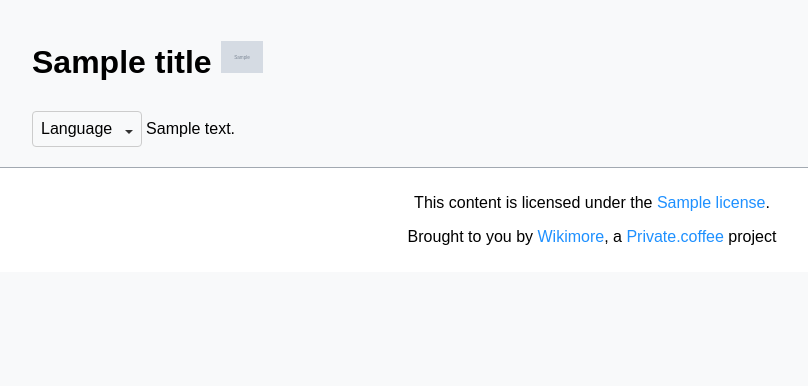
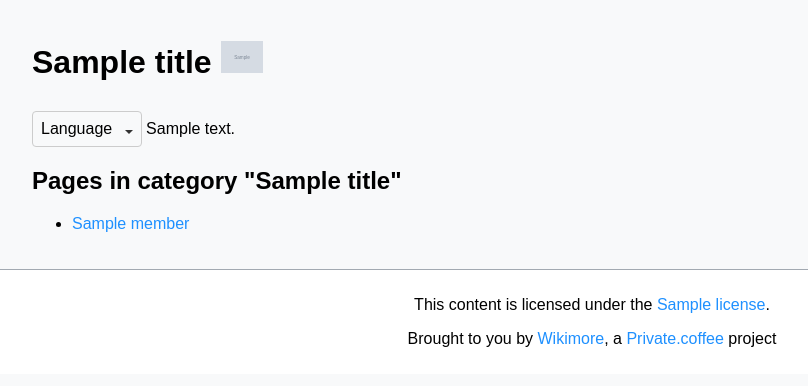
Before and after one commit to PrivateCoffee/wikimore, a Flask app: template src/wikimore/templates/article.html in a window 1280 px wide. Shown: the part 98-484 px from the top of the page, without its empty margins (48-856 px from the left). Run offline with Flask 3, Linux system fonts and the light colour scheme; the template is opened without the code that fills it: most values are stand-ins (such as "Sample title", 1, 10 or a date in 2020); grey boxes marked "Sample" are stand-in pictures; parts of the project's set-up code (start-up, migrations or seed data) failed here and were passed over.

Commit message:
feat: Enhances wiki article info fetching
Refactors to integrate fetching article info, badges, and interwiki links in a single request. Adds support to display category members and improves interwiki link processing by translating links where feasible. Adds error handling for interwiki processing. Updates HTML template to display category members.

Improves performance and reduces external requests, enhancing user navigation and data retrieval efficiency.

Fixes #19.

```diff
--- a/src/wikimore/app.py
+++ b/src/wikimore/app.py
@@ -392,25 +392,55 @@ def wiki_article(
 
     logger.debug(f"Fetching {title} from {base_url}")
 
-    api_request = urllib.request.Request(
-        f"{base_url}/api/rest_v1/page/html/{escape(quote(title.replace(' ', '_')), True).replace('/', '%2F')}",
+    # Check if the article is something we need to handle differently
+    info_api_request = urllib.request.Request(
+        f"{base_url}/w/api.php?action=query&format=json&titles={escape(quote(title.replace(' ', '_')), True)}&prop=info|pageprops|categoryinfo|langlinks&lllimit=500",
         headers=HEADERS,
     )
 
-    logger.debug(f"Request URL: {api_request.full_url}")
-
-    # Use the MediaWiki API to fetch any badges for the article
-    api_request_badges = urllib.request.Request(
-        f"{base_url}/w/api.php?action=query&format=json&titles={escape(quote(title.replace(' ', '_')), True)}&prop=pageprops",
-        headers=HEADERS,
-    )
-
+    category_members = []
+    interwiki = []
     badges = []
 
-    with urllib.request.urlopen(api_request_badges) as response:
-        logger.debug(f"Tried to fetch badges from {api_request_badges.full_url}")
+    with urllib.request.urlopen(info_api_request) as response:
+        logger.debug(
+            f"Tried to fetch info for {title} from {info_api_request.full_url}"
+        )
         data = json.loads(response.read().decode())
         page = data["query"]["pages"].popitem()[1]
+
+        langlinks = page.get("langlinks", [])
+
+        logger.debug(f"Original Interwiki links for {title}: {langlinks}")
+
+        # Get interwiki links and translate them to internal links where possible
+        for link in langlinks:
+            try:
+                interwiki_lang = link["lang"]
+                interwiki_title = link["*"]
+
+                logger.debug(
+                    f"Generating interwiki link for: {interwiki_lang}.{project}/{interwiki_title}"
+                )
+
+                interwiki_url = url_for(
+                    "wiki_article",
+                    project=project,
+                    lang=interwiki_lang,
+                    title=interwiki_title,
+                )
+                link["url"] = interwiki_url
+
+                link["langname"] = app.languages[interwiki_lang]["name"]
+
+                interwiki.append(link)
+
+            except KeyError as e:
+                logger.error(
+                    f"Error processing interwiki link for title {title} in language {lang}: {e}"
+                )
+
+        # Get badges (e.g. "Good Article", "Featured Article")
         props = page.get("pageprops", {})
 
         for prop in props:
@@ -418,6 +448,7 @@ def wiki_article(
                 try:
                     badge_id = prop.replace("wikibase-badge-", "")
 
+                    # Fetch the badge data from Wikidata
                     badge_request = urllib.request.Request(
                         f"https://www.wikidata.org/w/api.php?action=wbgetentities&format=json&ids={badge_id}&languages={lang}",
                         headers=HEADERS,
@@ -449,51 +480,57 @@ def wiki_article(
                 except Exception as e:
                     logger.error(f"Error fetching badge {prop}: {e}")
 
-    # Use the MediaWiki API to fetch interwiki links
-    api_request_interwiki = urllib.request.Request(
-        f"{base_url}/w/api.php?action=query&format=json&titles={escape(quote(title.replace(' ', '_')), True)}&prop=langlinks&lllimit=500",
+        # If the article is a category, fetch the category members
+        if "categoryinfo" in page:
+            category_api_url = f"{base_url}/w/api.php?action=query&format=json&list=categorymembers&cmtitle={escape(quote(title.replace(' ', '_')), True)}&cmlimit=500"
+
+            category_api_request = urllib.request.Request(
+                category_api_url,
+                headers=HEADERS,
+            )
+
+            all_members = []
+
+            with urllib.request.urlopen(category_api_request) as category_api_response:
+                logger.debug(
+                    f"Tried to fetch category members for {title} from {category_api_request.full_url}"
+                )
+                data = json.loads(category_api_response.read().decode())
+                category_members = data["query"]["categorymembers"]
+                all_members += category_members
+
+                if "continue" in data:
+                    continue_params = f"&cmcontinue={data['continue']['cmcontinue']}"
+                    category_api_request = urllib.request.Request(
+                        category_api_url + continue_params,
+                        headers=HEADERS,
+                    )
+
+                    with urllib.request.urlopen(
+                        category_api_request
+                    ) as category_api_response:
+                        data = json.loads(category_api_response.read().decode())
+                        all_members += data["query"]["categorymembers"]
+
+            category_members = all_members
+
+            for member in category_members:
+                member["url"] = url_for(
+                    "wiki_article",
+                    project=project,
+                    lang=lang,
+                    title=member["title"],
+                )
+
+    interwiki = langsort(interwiki)
+
+    # Prepare the API request to fetch the article content
+    api_request = urllib.request.Request(
+        f"{base_url}/api/rest_v1/page/html/{escape(quote(title.replace(' ', '_')), True).replace('/', '%2F')}",
         headers=HEADERS,
     )
 
-    with urllib.request.urlopen(api_request_interwiki) as response:
-        logger.debug(
-            f"Tried to fetch interwiki links from {api_request_interwiki.full_url}"
-        )
-        data = json.loads(response.read().decode())
-        langlinks = data["query"]["pages"].popitem()[1].get("langlinks", [])
-
-    logger.debug(f"Original Interwiki links: {langlinks}")
-
-    interwiki = []
-
-    # Translate the interwiki links to internal links where possible
-    for link in langlinks:
-        try:
-            interwiki_lang = link["lang"]
-            interwiki_title = link["*"]
-
-            logger.debug(
-                f"Generating interwiki link for: {interwiki_lang}.{project}/{interwiki_title}"
-            )
-
-            interwiki_url = url_for(
-                "wiki_article",
-                project=project,
-                lang=interwiki_lang,
-                title=interwiki_title,
-            )
-            link["url"] = interwiki_url
-
-            link["langname"] = app.languages[interwiki_lang]["name"]
-
-            interwiki.append(link)
-
-        except KeyError as e:
-            logger.error(
-                f"Error processing interwiki link for title {title} in language {lang}: {e}"
-            )
-
-    interwiki = langsort(interwiki)
+    logger.debug(f"Article content URL: {api_request.full_url}")
 
     # Add the `variant` header if the `variant` query parameter is present
     # This is used to fetch articles in a specific script variant (https://www.mediawiki.org/wiki/Writing_systems/LanguageConverter)
@@ -679,6 +716,7 @@ def wiki_article(
         license=license,
         interwiki=interwiki,
         badges=badges,
+        category_members=category_members,
     )
 
 
--- a/src/wikimore/templates/article.html
+++ b/src/wikimore/templates/article.html
@@ -32,6 +32,14 @@
         </div>
     {% endif %}
     {{ content|safe }}
+    {% if category_members %}
+        <h2>Pages in category "{{ title }}"</h2>
+        <ul>
+            {% for member in category_members %}
+                <li><a href="{{ member.url }}">{{ member.title }}</a></li>
+            {% endfor %}
+        </ul>
+    {% endif %}
 {% endblock %}
 
 {% block license %}
```
